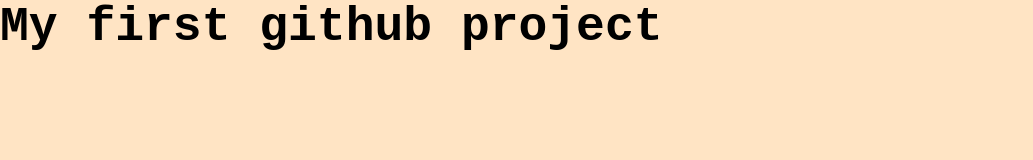
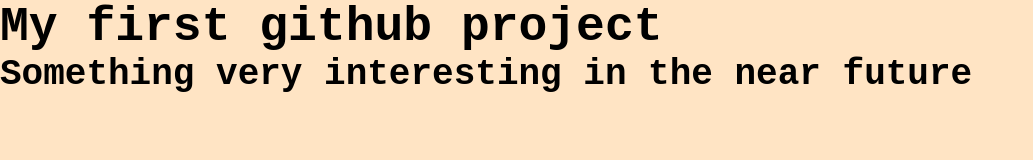
Before and after one commit to moinuddinwaheed/code-playground, a plain HTML site: page index.html in a window 1280 px wide. Shown: the whole page, without its empty margins (0-1033 px from the left). Drawn offline with Linux system fonts and the light colour scheme.

Commit message:
Added h2 heading

```diff
--- a/index.html
+++ b/index.html
@@ -10,5 +10,6 @@
 <body>
     <!-- first ever file to give to directly commit to github.  Github journey from here -->
     <h1>My first github project</h1>
+    <h2>Something very interesting in the near future</h2>
 </body>
 </html>
```
